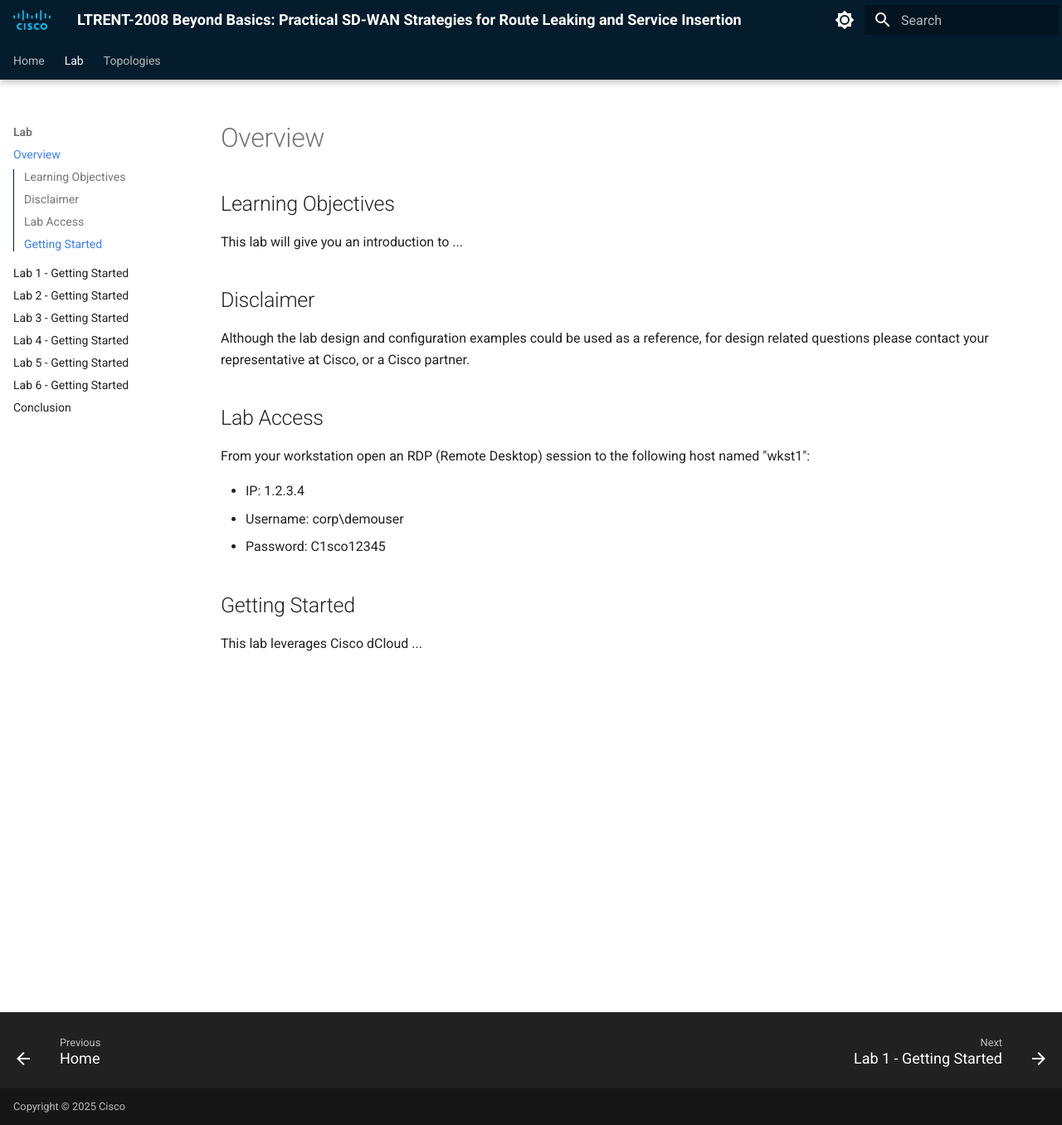
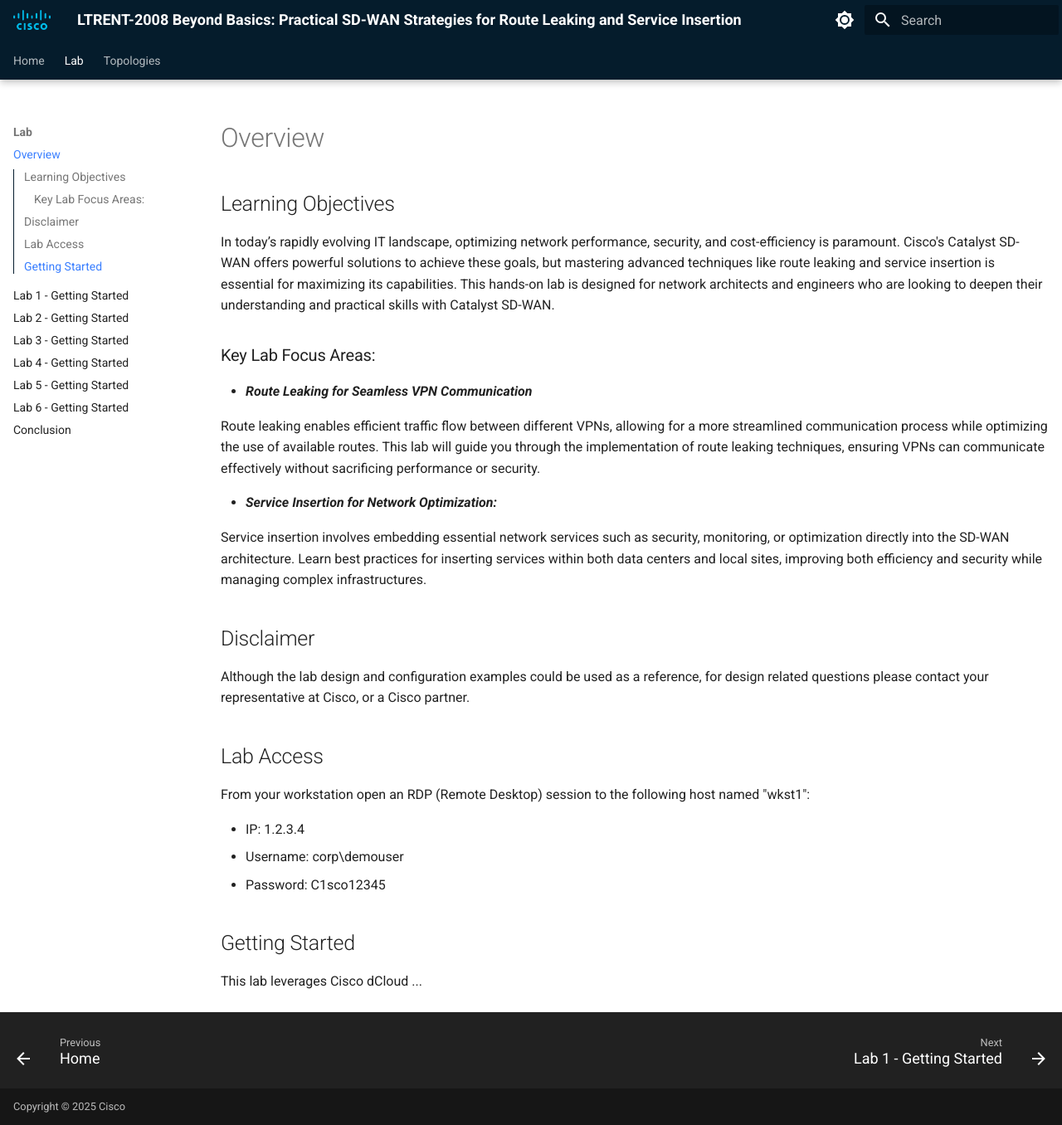
Before and after one commit to ciscodocs/ltrent-2008-clemea25, an MkDocs documentation site: the page built from docs/overview.md, in a window 1280 px wide and 1356 px high. Shown: the whole window at 83% size. Built offline with MkDocs 1.6.1 and Material for MkDocs 9.7.7, drawn with Linux system fonts in a browser that asks for light colours.

Commit message:
Initial Layout

```diff
--- a/docs/overview.md
+++ b/docs/overview.md
@@ -2,7 +2,16 @@
 
 ## Learning Objectives
 
-This lab will give you an introduction to ...
+In today’s rapidly evolving IT landscape, optimizing network performance, security, and cost-efficiency is paramount. Cisco's Catalyst SD-WAN offers powerful solutions to achieve these goals, but mastering advanced techniques like route leaking and service insertion is essential for maximizing its capabilities. This hands-on lab is designed for network architects and engineers who are looking to deepen their understanding and practical skills with Catalyst SD-WAN.
+
+### Key Lab Focus Areas:
+- ***Route Leaking for Seamless VPN Communication***
+
+  Route leaking enables efficient traffic flow between different VPNs, allowing for a more streamlined communication process while optimizing the use of available routes. This lab will guide you through the implementation of route leaking techniques, ensuring VPNs can communicate effectively without sacrificing performance or security.
+
+- ***Service Insertion for Network Optimization:***
+
+  Service insertion involves embedding essential network services such as security, monitoring, or optimization directly into the SD-WAN architecture. Learn best practices for inserting services within both data centers and local sites, improving both efficiency and security while managing complex infrastructures.
 
 ## Disclaimer
 
```
